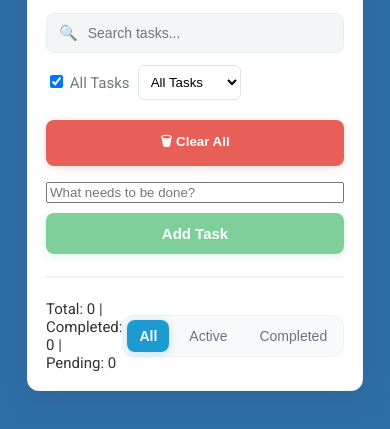
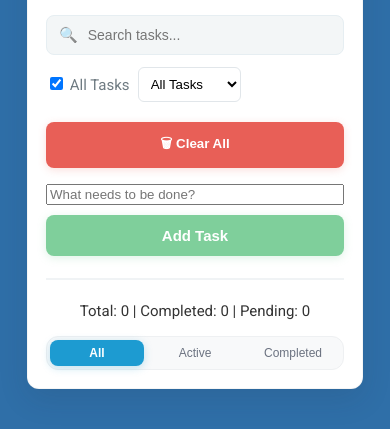
Before and after one commit to anasn77/toDoList, a plain HTML site: page index.html in a window 390 px wide. Shown: the part 303-732 px from the top of the page. Drawn offline with Linux system fonts and the light colour scheme.

Commit message:
Fix footer filter buttons overflow on mobile

```diff
--- a/style.css
+++ b/style.css
@@ -250,15 +250,17 @@ html,body{height:100%;margin:0;font-family:Roboto, system-ui, -apple-system, "Se
 
 .filters {
     display: flex;
-    gap: 8px;
+    gap: 6px;
     background: #f8f9fa;
-    padding: 4px;
+    padding: 3px;
     border-radius: 12px;
     border: 1px solid #eef0f2;
+    width: 100%;
+    justify-content: center;
 }
 
 .filter-btn {
-    padding: 10px 18px;
+    padding: 8px 12px;
     border-radius: 8px;
     border: none;
     background: transparent;
@@ -266,7 +268,10 @@ html,body{height:100%;margin:0;font-family:Roboto, system-ui, -apple-system, "Se
     font-weight: 500;
     cursor: pointer;
     transition: all 0.2s ease;
-    font-size: 14px;
+    font-size: 13px;
+    flex: 1;
+    text-align: center;
+    max-width: 110px;
 }
 
 .filter-btn:hover {
@@ -352,7 +357,23 @@ html,body{height:100%;margin:0;font-family:Roboto, system-ui, -apple-system, "Se
     font-size:13px;
   }
 
-  .filter-btn{padding:8px 12px}
+  .card-foot {
+    flex-direction: column;
+    gap: 16px;
+  }
+
+  .filters {
+    width: 100%;
+    padding: 3px;
+    gap: 4px;
+  }
+
+  .filter-btn {
+    padding: 6px 8px;
+    font-size: 12px;
+    min-width: 0;
+    flex: 1;
+  }
 }
 
 /* Tablet (medium devices) */
```
